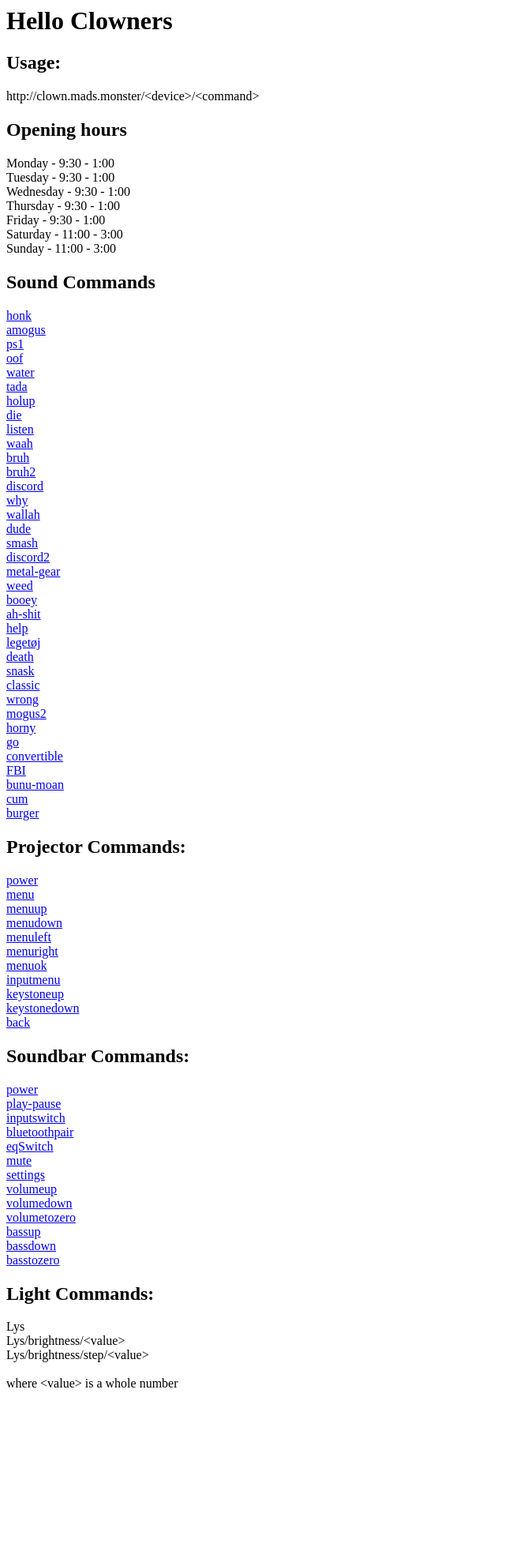
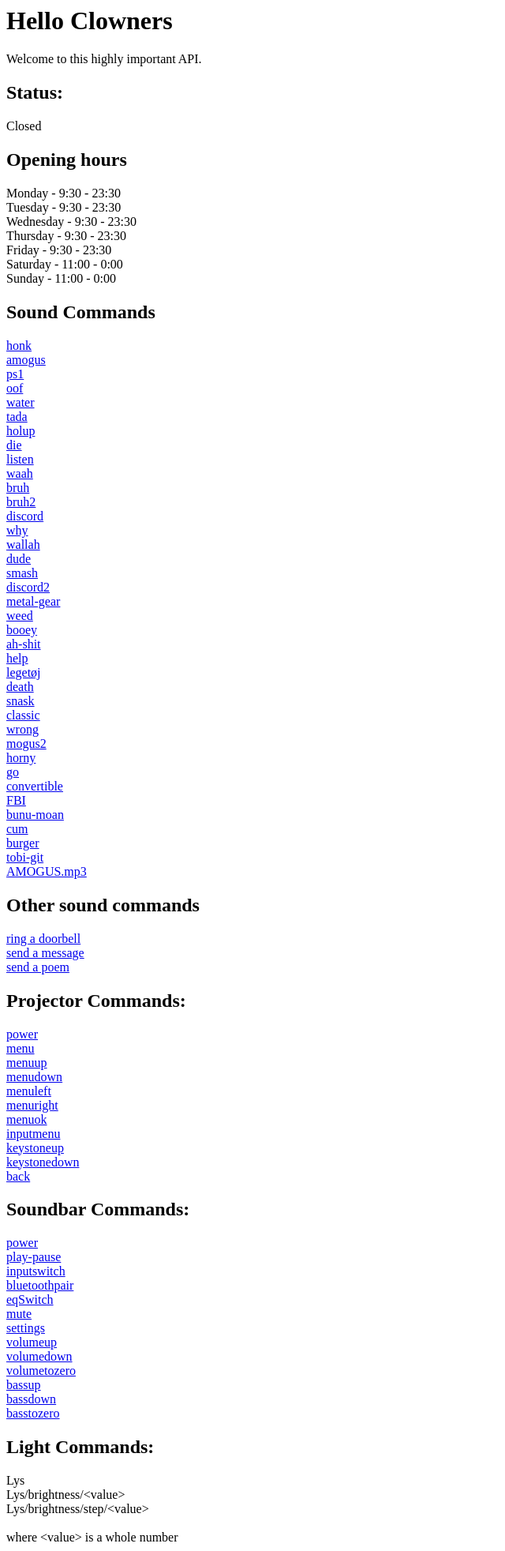
Before and after one commit to MadsWJespersen/ClownAPI, a Flask app: page / in a window 1280 px wide. Shown: the whole page at 79% size, without its empty margins (0-640 px from the left). Before the commit the page ends 1757 px from the top, so only its background shows below. Run offline with Flask 2, Linux system fonts and the light colour scheme.

Commit message:
doorbell support and tts based message sending and poetry reading

```diff
--- a/Server.py
+++ b/Server.py
@@ -1,11 +1,16 @@
 from flask import Flask, render_template,request
-import lirc
+import lirc, requests
 from platypush.context import get_plugin
 from dotenv import load_dotenv
-import os
+import os, time as realtime, random,re
 from flask_wtf import Form, RecaptchaField
 from wtforms import SubmitField, StringField,validators
 from datetime import datetime, time, date
+from gtts import gTTS
+from io import BytesIO
+from pydub import AudioSegment
+from pydub.playback import play
+
 load_dotenv()
 
 app = Flask(__name__)
@@ -87,16 +92,30 @@ sounds = {
     "bunu-moan": "uæøah.mp3",
     "cum":"cum.mp3",
     "burger": "burgerking.mp3",
+    "tobi-git": "tobi_git.mp3",
+    "AMOGUS.mp3":"AMOGUS.mp3",
 }
 
+doorbell_responses = [
+    "Fuck you for ringing my doorbell",
+    "Ring ring goes the bell",
+    "is grinding on my last gear",
+    "tik tok tik tok, i am gonna do something i am going to regret",
+    "Somerewhere in the distance, a doorbell rings",
+    "You rang the doorbell. You monster",
+    "I will turn you into a convertible",
+    "Seems kinda sus to ring my doorbell",
+    "lets goooo, to your funeral after i track your ip and hack you"
+]
+
 dayTimes = {
-    0 : (time(7,30),time(23,00),"Monday"),
-    1 : (time(7,30),time(23,00),"Tuesday"),
-    2 : (time(7,30),time(23,00),"Wednesday"),
-    3 : (time(7,30),time(23,00),"Thursday"),
-    4 : (time(7,30),time(23,00),"Friday"),
-    5 : (time(9,00),time(1,00),"Saturday"),
-    6 : (time(9,00),time(1,00),"Sunday"),
+    0 : (time(7,30),time(21,30),"Monday"),
+    1 : (time(7,30),time(21,30),"Tuesday"),
+    2 : (time(7,30),time(21,30),"Wednesday"),
+    3 : (time(7,30),time(21,30),"Thursday"),
+    4 : (time(7,30),time(21,30),"Friday"),
+    5 : (time(9,00),time(22,00),"Saturday"),
+    6 : (time(9,00),time(22,00),"Sunday"),
 }
 
 
@@ -106,6 +125,7 @@ wake_key = os.environ.get("wake_key")
 SECRET_KEY = '78w0o5tuuGex5Ktk8VvVDF9Pw3jv1MVE'
 recaptcha_public_key = os.environ.get("recaptcha_public")
 recaptcha_private_key = os.environ.get("recaptcha_private")
+doorbell_ip = os.environ.get("doorbell_ip")
 app.locked = False
 
 app.config['SECRET_KEY'] = SECRET_KEY
@@ -113,16 +133,26 @@ app.config['RECAPTCHA_USE_SSL']= False
 app.config['RECAPTCHA_PUBLIC_KEY']= recaptcha_public_key
 app.config['RECAPTCHA_PRIVATE_KEY']= recaptcha_private_key
 app.config['RECAPTCHA_OPTIONS'] = {'theme':'white'}
+
+
 def is_time_between(begin_time, end_time, weekday=None, check_time=None):
     # If check time is not given, default to current UTC time
     check_time = check_time or datetime.utcnow().time()
-    print(check_time)
+    print(check_time,begin_time,end_time)
     if begin_time < end_time:
         return check_time >= begin_time and check_time <= end_time
     else: # crosses midnight
         return check_time >= begin_time or check_time <= end_time
 
+def playText(text):
+    tts = gTTS(text=text, lang='en', slow=False)
 
+    fp = BytesIO()
+    tts.write_to_fp(fp)
+    fp.seek(0)
+
+    song = AudioSegment.from_file(fp, format="mp3")
+    play(song)
 
 def isAllowed():
     return (is_time_between(*dayTimes[datetime.now().weekday()]) and not app.locked) or (request.headers.get('api_key',"",type=str) == api_key)
@@ -132,32 +162,82 @@ def isNotBot(form):
 
 class AllowedForm(Form):
     recaptcha = RecaptchaField()
-    submit = SubmitField('Submit')
+
+class SpeakForm(AllowedForm):
+    def validate_message(form,field):
+        if not re.match(r"^[a-zA-ZæøåÆØÅ ,\.!?]+$",field.data):
+            raise validators.ValidationError("Invalid message")
+    message = StringField(u'Message',validators=[validators.input_required(),validate_message,validators.Length(max=255)])
 
 class WakeForm(Form):
     def validate_code(form,field):
         if field.data != wake_key:
             raise validators.ValidationError("Wrong Key")
     key = StringField(u'Kode', validators=[validators.input_required(),validate_code])
-    submit = SubmitField('Submit')
 
 @app.route('/')
 def index():
-    return render_template('index.html', projector_keys = projector_keys, soundbar_keys = soundbar_keys, sounds = sounds,dayTimes = dayTimes)
+    return render_template('index.html', projector_keys = projector_keys, soundbar_keys = soundbar_keys, sounds = sounds,dayTimes = dayTimes,open=("Open" if is_time_between(*dayTimes[datetime.now().weekday()]) else "Closed"))
 
-@app.route('/doorbell/<sound>', methods=['POST','GET'])
+def bell():
+    try:
+        requests.get('http://{}/5/on'.format(doorbell_ip))
+        realtime.sleep(1)
+        requests.get('http://{}/5/off'.format(doorbell_ip))
+        return random.choice(doorbell_responses)
+    except:
+        requests.get('http://{}/5/off'.format(doorbell_ip))
+        return "that not very poggies of you"
+
+@app.route('/doorbell',methods=['POST','GET'])
+def ring():
+    form = AllowedForm(request.form)
+    if isNotBot(form):
+        return bell()
+    if not isAllowed():
+        return "Not now kiddo"
+    return render_template('default.html', form=form, url='http://clown.mads.monster/doorbell')
+
+@app.route('/message',methods=['POST','GET'])
+def speak():
+    if(not isAllowed()):
+        return "Not now kiddo"
+    form = SpeakForm(request.form)
+
+    if(isNotBot(form)):
+        playText(form.message.data)
+        return "success {}".format(form.message.data)
+    return render_template('default.html', form=form, url='http://clown.mads.monster/message')
+
+@app.route('/poetry',methods=['POST','GET'])
+def poetically_speak():
+    if(not isAllowed()):
+        return "Not now kiddo"
+    form = AllowedForm(request.form)
+
+    if not isNotBot(form):
+        line = str(requests.get("https://server.tobloef.com/experiments/poetry").content).replace("\\n", " ").replace("\\t","")
+        line = re.search(r"<p>([a-zA-Z \.]+)<\/p>",line)
+        playText(line.group(1))
+        return "success {}".format(line)
+    return render_template('default.html', form=form, url='http://clown.mads.monster/poetry')
+
+@app.route('/wakemeup/<sound>', methods=['POST','GET'])
 def vågnop(sound):
+
     form = WakeForm(request.form)
     if isNotBot(form):
         with open('wakeuplog.txt', 'a') as log:
             log.write('Attempting to wake at {} with sound {} \n'.format(datetime.now(),sound))
+        if(sound == "doorbell"):
+            return bell()
         try:
             os.system("omxplayer --vol 800 -o local sounds/{}".format(sounds[sound]))
             return "Success"
         except:
             return "that not very poggies of you"
 
-    return render_template('default.html', form=form, url='http://clown.mads.monster/doorbell/{}'.format(sound))
+    return render_template('default.html', form=form, url='http://clown.mads.monster/wakemeup/{}'.format(sound))
 
 @app.route('/sounds/<sound>')
 def play_sound(sound):
@@ -177,7 +257,7 @@ def lock():
     return "locked" if app.locked else "unlocked"
 
 
-@app.route('/<device>/<key>', methods=['GET','POST'])
+@app.route('/ir/<device>/<key>', methods=['GET','POST'])
 def projector_send_key(device,key):
     if(not isAllowed()):
         return "Not now kiddo"
@@ -194,7 +274,7 @@ def projector_send_key(device,key):
             return "Success"
         return "that not very poggies of you"
 
-    return render_template('default.html', form=form, url='http://clown.mads.monster/{}/{}'.format(device,key))
+    return render_template('default.html', form=form, url='http://clown.mads.monster/ir/{}/{}'.format(device,key))
 
 @app.route('/Lys/brightness/<value>', methods=['GET','POST'])
 def lys_set(value):
--- a/templates/default.html
+++ b/templates/default.html
@@ -5,8 +5,11 @@
     <body>
         <h1>NotBot form</h1>
         <form method="POST" action="{{url}}">
+            <!--super ugly, but i'm lazy.. ignore-->
             {{ form.csrf_token }}
-            {{ form.recaptcha if form.recaptcha else form.key}}
+            {{ form.recaptcha if form.recaptcha else ""}}
+            {{ form.key if form.key else ""}}
+            {{ form.message if form.message else ""}}
             <input type="submit" value="submit">
         </form>
     </body>
--- a/templates/index.html
+++ b/templates/index.html
@@ -1,12 +1,13 @@
 <html>
     <head>
         <h1>Hello Clowners</h1>
+        Welcome to this highly important API.
     </head>
 
-    <h2>Usage:</h2>
-    {{"http://clown.mads.monster/<device>/<command>"}}
+    <body>
 
-    <body>
+        <h2>Status:</h2>
+        {{open}}
         <h2>Opening hours</h2>
         {% for day in dayTimes.values() %}
         {{'{} - {:d}:{:02d} - {:d}:{:02d}'.format(day[2],(day[0].hour + 2) % 24,day[0].minute,(day[1].hour + 2) % 24,day[1].minute)}}<br>
@@ -17,14 +18,19 @@
         <a href="{{'http://clown.mads.monster/sounds/{}'.format(key)}}">{{key}}</a> <br>
         {% endfor %}
 
+        <h2>Other sound commands</h2>
+        <a href="http://clown.mads.monster/doorbell">ring a doorbell</a> <br>
+        <a href="http://clown.mads.monster/message">send a message</a> <br>
+        <a href="http://clown.mads.monster/poetry">send a poem</a> <br>
+
         <h2>Projector Commands:</h2>
         {% for key in projector_keys.keys() %}
-        <a href="{{'http://clown.mads.monster/projector/{}'.format(key)}}">{{key}}</a> <br>
+        <a href="{{'http://clown.mads.monster/ir/projector/{}'.format(key)}}">{{key}}</a> <br>
         {% endfor %}
 
         <h2>Soundbar Commands:</h2>
         {% for key in soundbar_keys.keys() %}
-        <a href="{{'http://clown.mads.monster/soundbar/{}'.format(key)}}">{{key}}</a> <br>
+        <a href="{{'http://clown.mads.monster/ir/soundbar/{}'.format(key)}}">{{key}}</a> <br>
         {% endfor %}
 
         <h2>Light Commands:</h2>
--- a/wakeuplog.txt
+++ b/wakeuplog.txt
@@ -16,3 +16,4 @@ Attempting to wake at 2021-04-12 12:31:59.287487 with sound go
 Attempting to wake at 2021-04-12 12:32:19.862721 with sound convertible
 Attempting to wake at 2021-04-12 12:32:36.789104 with sound convertible
 Attempting to wake at 2021-04-14 11:01:08.692259 with sound waah
+Attempting to wake at 2021-04-23 01:04:48.747071 with sound doorbell
```
Also changed, not shown: test.py (+13 -22 lines), test2.py (added, +32 -0 lines), 4 other files.
